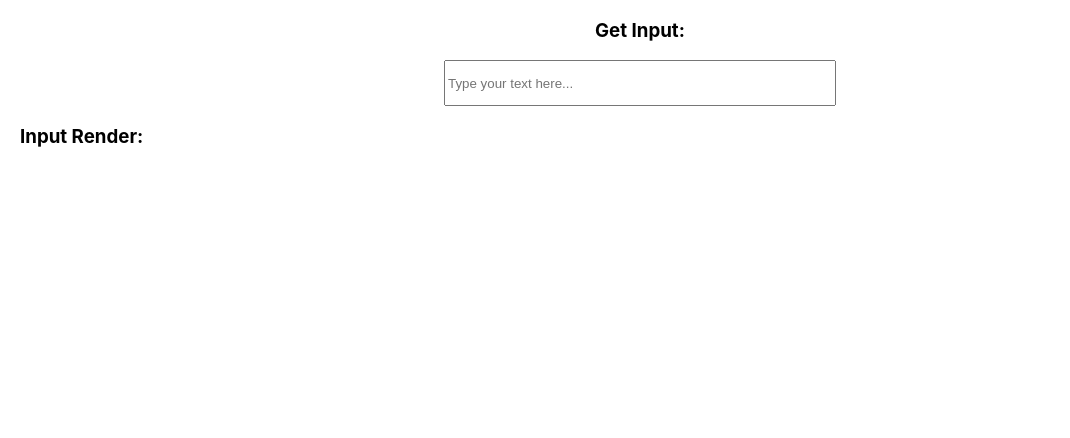
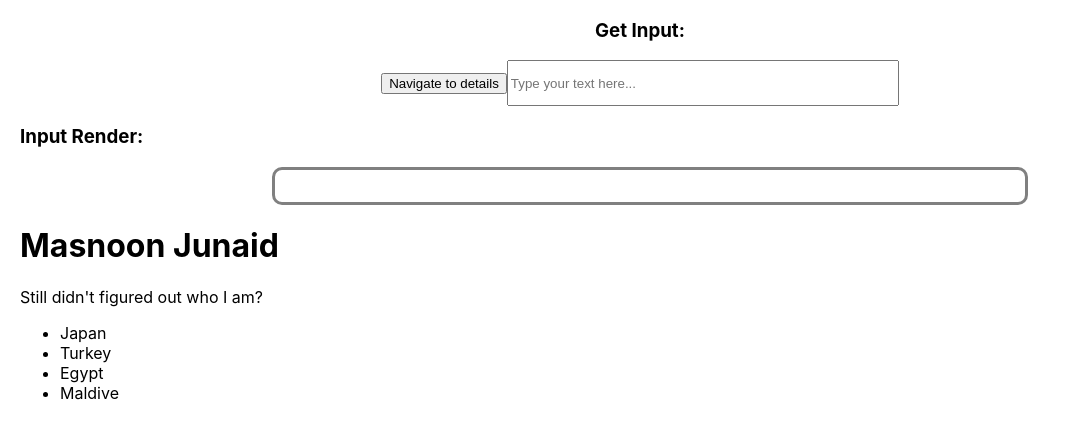
Before and after one commit to masnoonJunaid/freecodecamp-react-app-alongwith-course, a React (Create React App) app: page / in a window 1280 px wide. Shown: the top 438 px of the page, without its empty margins (0-1070 px from the left). Built offline with nearby package versions, Linux system fonts and the light colour scheme.

Commit message:
insert info component

```diff
--- a/src/App.js
+++ b/src/App.js
@@ -1,5 +1,6 @@
 import React from 'react';
 // import logo from './logo.svg';
+import MyInfo from "./components/MyInfo"
 import './App.css';
 
 class MyApp extends React.Component {
@@ -31,6 +32,11 @@ class GetInput extends React.Component {
     return(
       <div className="inputfield">
         <h3>Get Input:</h3>
+
+        <a href="./component/MyInfo.js">
+        <button> Navigate to details</button>
+        </a>
+
         <input placeholder="Type your text here..." value={this.props.input} onChange={this.props.handleChange}/>
       </div>
     );
@@ -43,7 +49,10 @@ class GetInput extends React.Component {
       return (
         <div id="render">
           <h3>Input Render:</h3>
-          <p className="text">{this.props.input}</p>
+          <div className="border">
+            <p className="text">{this.props.input}</p>
+          </div>
+          <MyInfo className="footer"/>
         </div>
       );
     }
--- /dev/null
+++ b/src/components/MyInfo.js
@@ -0,0 +1,17 @@
+import React from "react"
+
+function MyInfo(){
+  return (
+    <div>
+      <h1>Masnoon Junaid</h1>
+      <p>Still didn't figured out who I am?</p>
+      <ul>
+        <li>Japan</li>
+        <li>Turkey</li>
+        <li>Egypt</li>
+        <li>Maldive</li>
+      </ul>
+    </div>
+  )
+}
+export default MyInfo
--- a/src/index.css
+++ b/src/index.css
@@ -28,4 +28,17 @@ input{
 
 .text{
   font-size: 2em;
+  color: #008b8b
 }
+.border{
+  border: solid #808080;
+  border-radius: 10px;
+  margin-left: 20%;
+  margin-right: 20%;
+}
+
+#footer{
+  margin-left: auto;
+  margin-right: auto;
+  text-align: center;
+}
```
Also changed, not shown: src/logo.svg (deleted).
